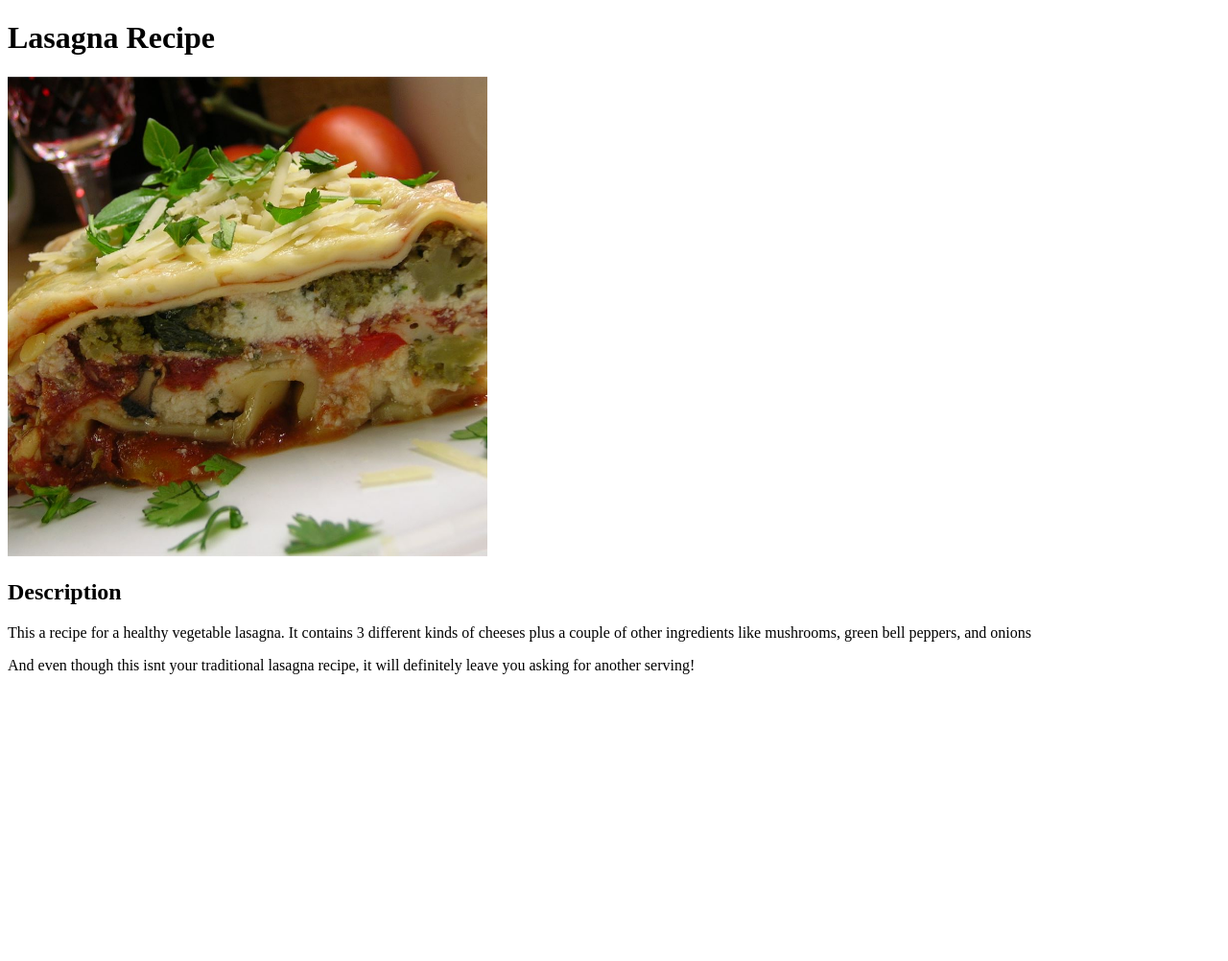
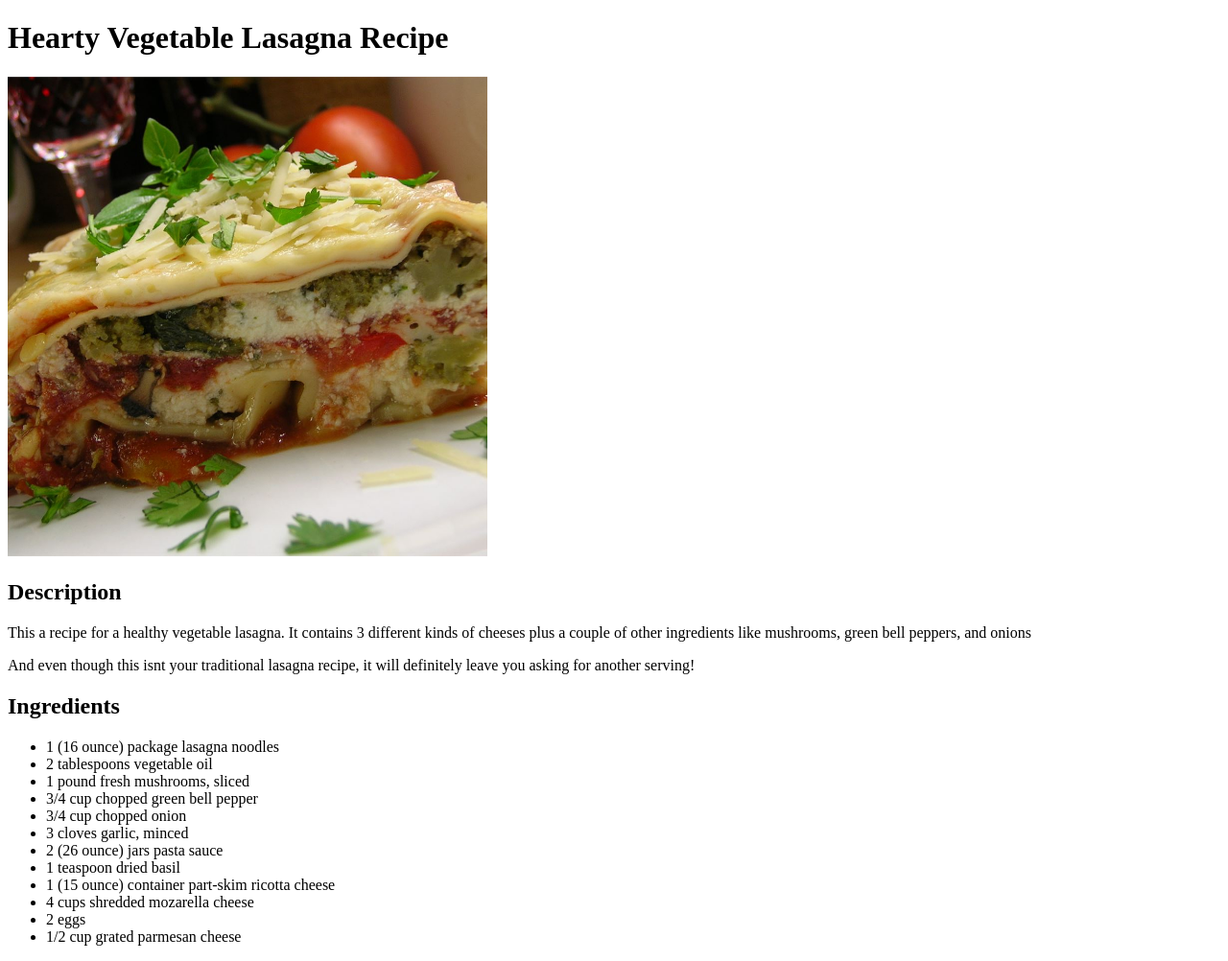
Before and after one commit to jamezq4/odin-recipes, a plain HTML site: page recipes/lasagna.html in a window 1280 px wide. Shown: the whole page at 96% size. Before the commit the page ends 800 px from the top, so only its background shows below. Drawn offline with Linux system fonts and the light colour scheme.

Commit message:
Added list of ingredients to lasagna.html

```diff
--- a/recipes/lasagna.html
+++ b/recipes/lasagna.html
@@ -4,18 +4,40 @@
     <meta charset="UTF-8">
     <meta http-equiv="X-UA-Compatible" content="IE=edge">
     <meta name="viewport" content="width=device-width, initial-scale=1.0">
-    <title>Lasagna Recipe</title>
+    <title>Hearty Vegetable Lasagna Recipe</title>
 </head>
 <body>
-    <h1>Lasagna Recipe</h1>
+    <h1>Hearty Vegetable Lasagna Recipe</h1>
 
     <!--Image of lasagna goes here-->
     <img src="../img/lasagna.jpeg" alt="Hearty Vegetable lasagna" width="500">
 
+    <!--Description for lasagna recipe-->
     <h2>Description</h2>
     <p>This a recipe for a healthy vegetable lasagna. It contains 3 different kinds of cheeses
         plus a couple of other ingredients like mushrooms, green bell peppers, and onions
     </p>
     <p>And even though this isnt your traditional lasagna recipe, it will definitely leave you asking for another serving!</p>
+
+    <!--List of ingredients-->
+    <h2>Ingredients</h2>
+
+    <ul>
+        <li>1 (16 ounce) package lasagna noodles</li>
+        <li>2 tablespoons vegetable oil</li>
+        <li>1 pound fresh mushrooms, sliced</li>
+        <li>3/4 cup chopped green bell pepper</li>
+        <li>3/4 cup chopped onion</li>
+        <li>3 cloves garlic, minced</li>
+        <li>2 (26 ounce) jars pasta sauce</li>
+        <li>1 teaspoon dried basil</li>
+        <li>1 (15 ounce) container part-skim ricotta cheese</li>
+        <li>4 cups shredded mozarella cheese</li>
+        <li>2 eggs</li>
+        <li>1/2 cup grated parmesan cheese</li>
+    </ul>
+
+
+
 </body>
 </html>
```
